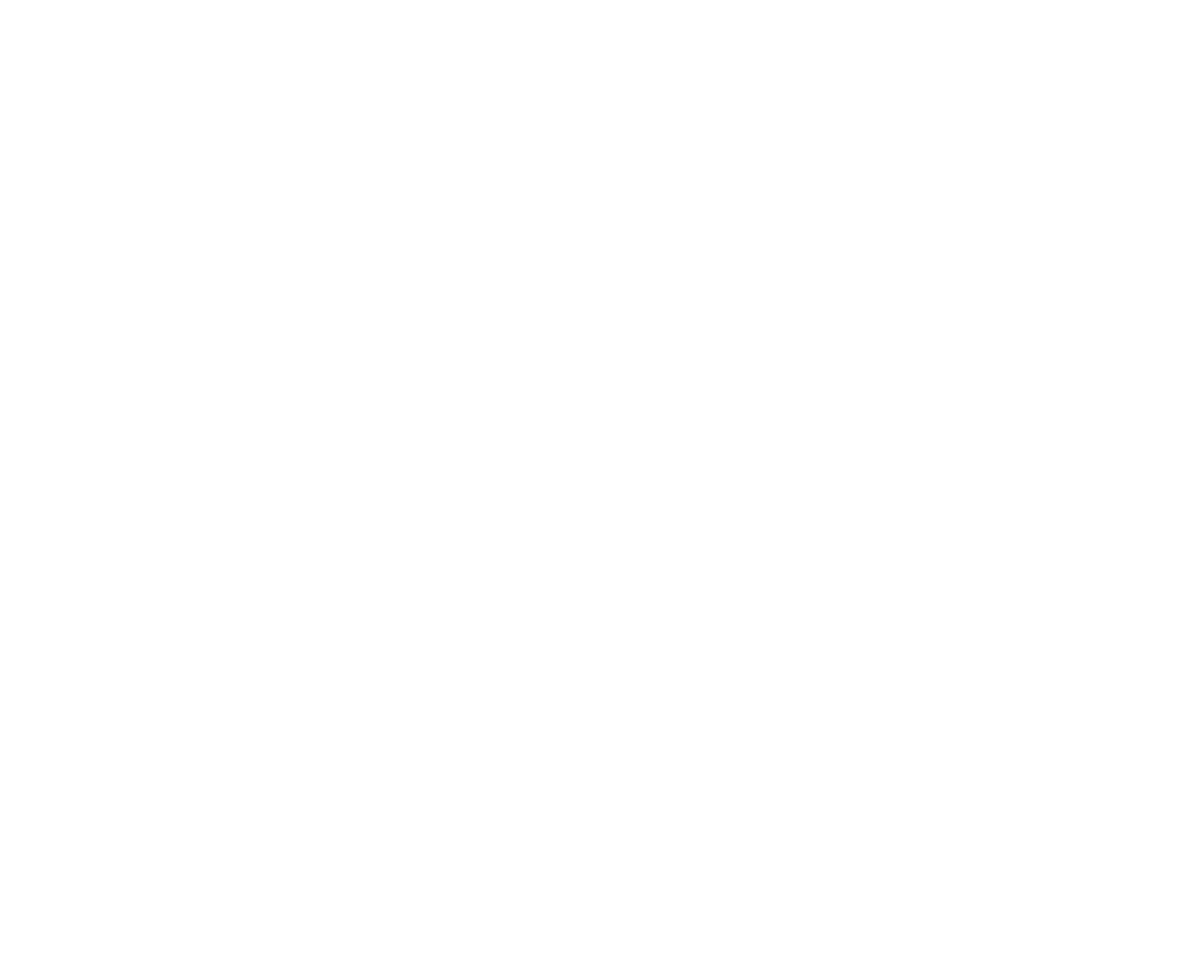
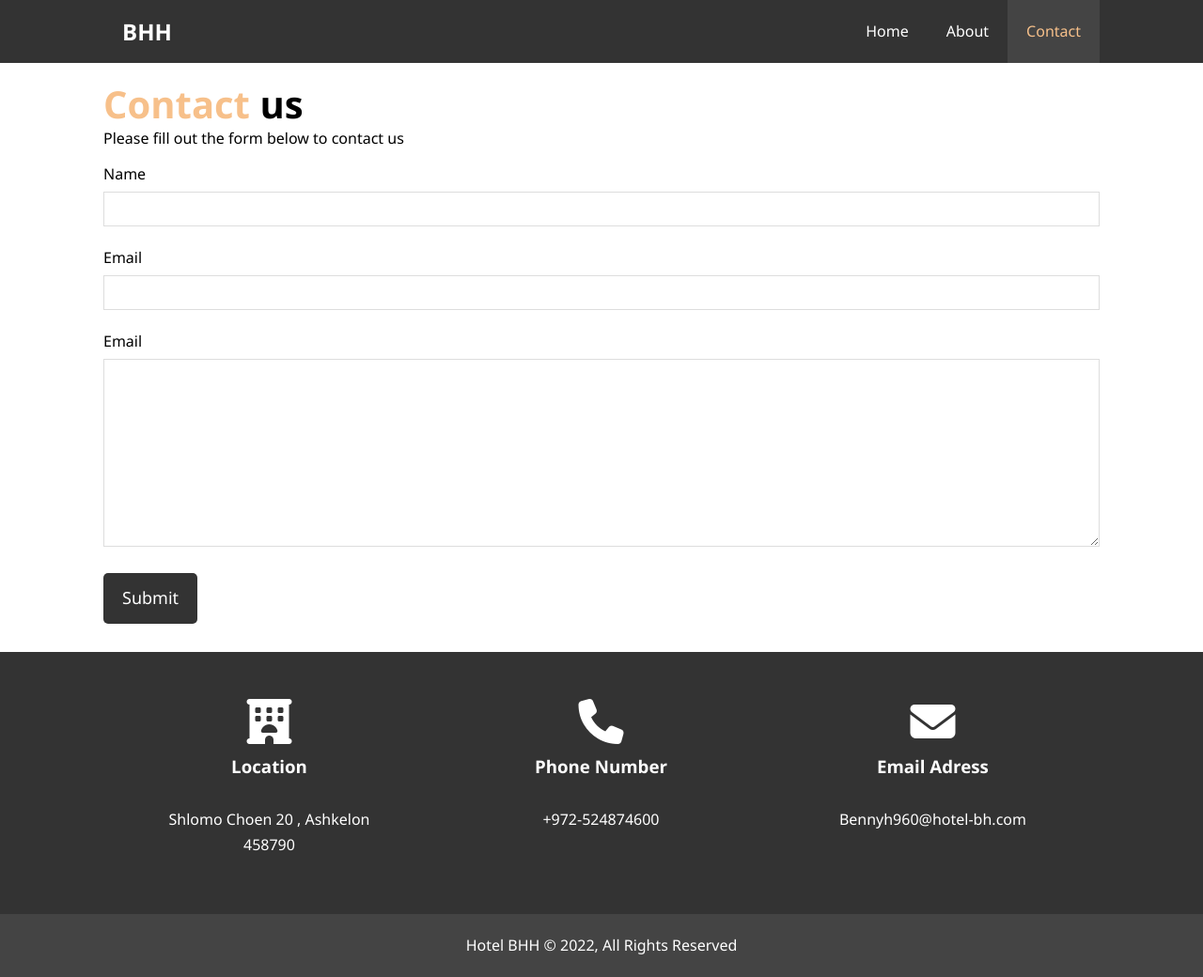
Before and after one commit to bennyh960/Hotel, a plain HTML site: page contact.html in a window 1280 px wide. Shown: the whole page at 94% size. Before the commit the page ends 800 px from the top, so only its background shows below. Drawn offline with Linux system fonts and the light colour scheme.

Commit message:
finished hotel

```diff
--- a/contact.html
+++ b/contact.html
@@ -0,0 +1,73 @@
+<!DOCTYPE html>
+<html lang="en">
+<head>
+    <meta charset="UTF-8">
+    <meta http-equiv="X-UA-Compatible" content="IE=edge">
+    <meta name="viewport" content="width=device-width, initial-scale=1.0">
+    <meta name="description" content="Welcome to the most extraordinary hotel in Ashkelon">
+    <meta name="keywords" content="hotel,ashkelon hotel,vacation">
+    <script src="https://kit.fontawesome.com/35d411cefd.js" crossorigin="anonymous"></script>
+    <title>Hotel BHH |  Contact</title>
+    <link rel="stylesheet" href="/Hotel/css/style.css">
+</head>
+<body>
+    <header>
+        <nav id="navbar">
+            <div class="container">
+                <h1 class="logo"><a href="index.html">BHH</a></h1>
+                <ul>
+                    <li><a href="index.html">Home</a></li>
+                    <li><a href="about.html">About</a></li>
+                    <li><a class="current" href="contact.html">Contact</a></li>
+                </ul>
+            </div>
+        </nav>
+    </header>
+    <section id="contact-form" class="py-3">
+        <div class="container">
+            <h1 class="l-heading"><span class="text-primary">Contact </span>us</h1>
+            <p>Please fill out the form below to contact us</p>
+            <form action="process.php">
+                <div class="form-group">
+                    <label for="name">Name</label>
+                    <input type="text" name="name" id="name">
+                </div>
+                <div class="form-group">
+                    <label for="email">Email</label>
+                    <input type="email" name="email" id="email">
+                </div>
+                <div class="form-group">
+                    <label for="messsage">Email</label>
+                    <textarea name="message" id="message"></textarea>
+                </div>
+                <div type="submit" class="btn">Submit</div>
+            </form>
+        </div>
+    </section>
+
+    <section id="contact-info" class="bg-dark">
+        <div class="container">
+            <div class="box">
+                <i class="fa-solid fa-hotel fa-3x"></i>
+                <h3>Location</h3>
+                <p>Shlomo Choen 20 , Ashkelon 458790</p>
+            </div>
+            <div class="box">
+                <i class="fa-solid fa-phone fa-3x"></i>
+                <h3>Phone Number</h3>
+                <p>+972-524874600</p>
+            </div>
+            <div class="box">
+                <i class="fa-solid fa-envelope fa-3x"></i>
+                <h3>Email Adress</h3>
+                <p>Bennyh960@hotel-bh.com</p>
+            </div>
+        </div>
+    </section>
+
+
+    <footer id="main-footer">
+        <p>Hotel BHH &copy 2022, All Rights Reserved</p>
+    </footer>
+</body>
+</html>
--- a/css/style.css
+++ b/css/style.css
@@ -235,6 +235,34 @@ p {
     padding-bottom: 40px;
 }
 
+
+/* contact Form */
+#contact-form .form-group{
+    margin-bottom: 20px;
+}
+
+#contact-form label {
+    display: block;
+    margin-bottom: 5px;
+}
+
+#contact-form input,
+#contact-form textarea {
+    width: 100%;
+    padding: 10px;
+    border: 1px #ddd solid;
+}
+
+#contact-form textarea {
+    height: 200px;
+}
+
+#contact-form input:focus,
+#contact-form textarea:focus {
+    outline: none;
+    border-color: #f7c08a;
+}
+
 /* Footer */
 #main-footer {
     text-align: center;
```
Also changed, not shown: about.html (+1 -1 lines), index.html (+3 -1 lines).
